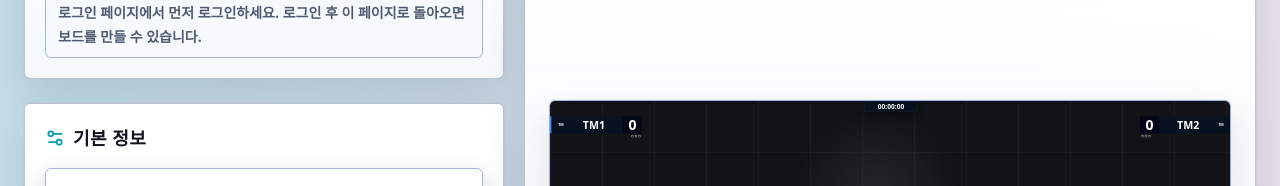
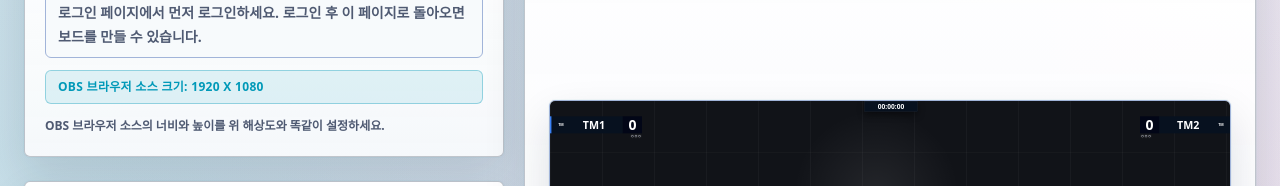
Before and after one commit to Byeolsae/Bracket-Arena, a Next.js app: page /scoreboard in a window 1280 px wide. Shown: the part 330-516 px from the top of the page. Built offline with nearby package versions, Linux system fonts and the light colour scheme; no server answers.

Commit message:
Hide navigation in OBS scoreboard output

```diff
--- a/src/app/globals.css
+++ b/src/app/globals.css
@@ -98,6 +98,15 @@ body {
   min-height: 100vh;
   background: var(--body-bg);
   color: hsl(var(--ink));
+}
+
+body.scoreboard-display-mode {
+  overflow: hidden;
+  background: transparent !important;
+}
+
+body.scoreboard-display-mode > header {
+  display: none !important;
 }
 
 @layer components {
--- a/src/app/scoreboard/page.tsx
+++ b/src/app/scoreboard/page.tsx
@@ -325,6 +325,12 @@ export default function ScoreboardPage() {
 
   useEffect(() => {
     if (!isDisplayMode) return;
+    document.body.classList.add("scoreboard-display-mode");
+    return () => document.body.classList.remove("scoreboard-display-mode");
+  }, [isDisplayMode]);
+
+  useEffect(() => {
+    if (!isDisplayMode) return;
 
     let cancelled = false;
     const loadBoard = async () => {
@@ -1094,7 +1100,7 @@ export default function ScoreboardPage() {
 
   if (isDisplayMode) {
     return (
-      <main ref={displayRef} className="fixed inset-0 overflow-hidden" style={getOutputBackgroundStyle(settings)}>
+      <main ref={displayRef} className="fixed inset-0 z-[9999] overflow-hidden" style={getOutputBackgroundStyle(settings)}>
         <div
           className="absolute left-0 top-0"
           style={{
@@ -1171,6 +1177,12 @@ export default function ScoreboardPage() {
                   {displayUrl}
                 </div>
               ) : null}
+              <div className="rounded-md border border-cyan/35 bg-cyan/10 px-3 py-2 text-xs font-black uppercase tracking-wide text-cyan">
+                OBS 브라우저 소스 크기: {screenSize.width} x {screenSize.height}
+              </div>
+              <p className="text-xs leading-5 text-muted">
+                OBS 브라우저 소스의 너비와 높이를 위 해상도와 똑같이 설정하세요.
+              </p>
             </div>
           </div>
 
```
